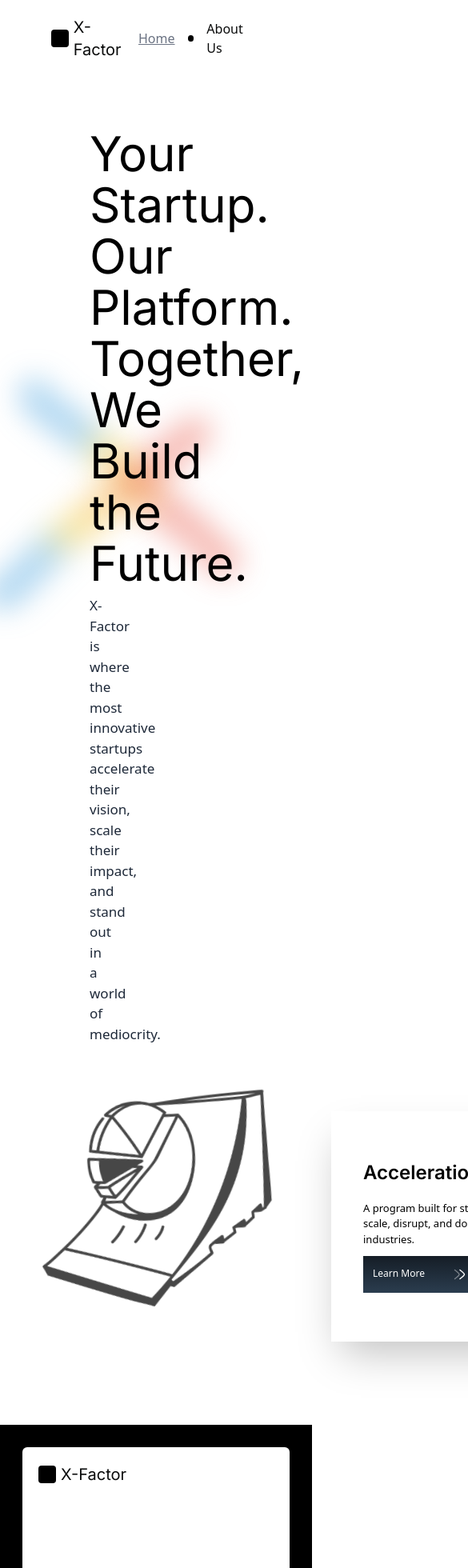
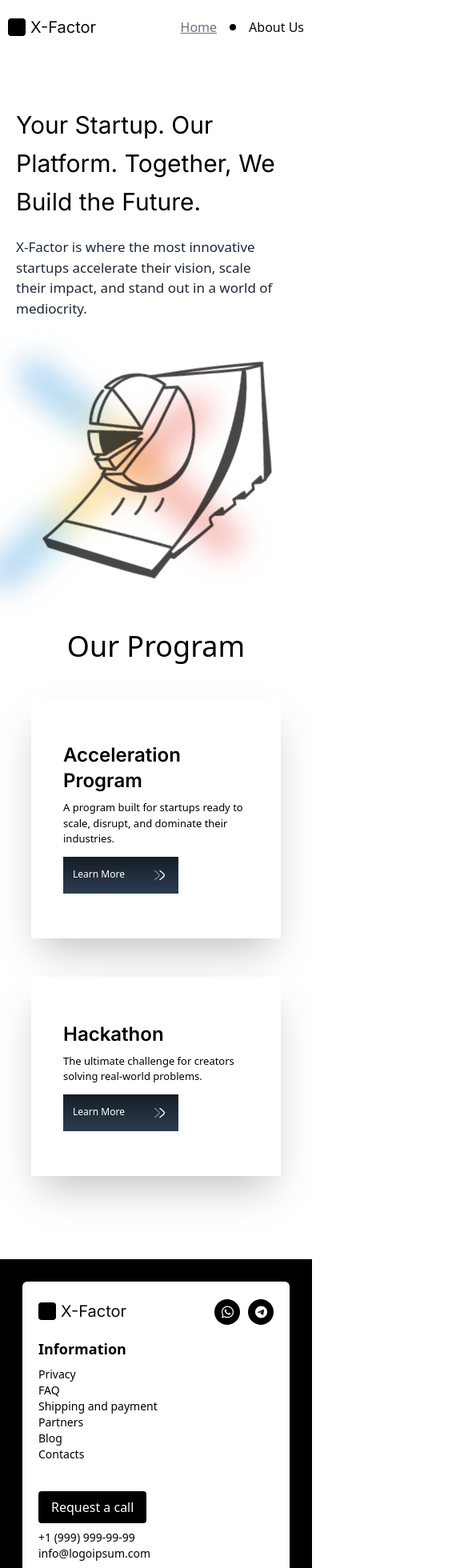
Before and after one commit to Pranali209/Xfactor, a React (Vite) app: page / in a window 390 px wide. Shown: the top 1960 px of the page at 80% size, 585 px wide, since content can reach past the window. Built offline with nearby package versions, Linux system fonts and the light colour scheme.

Commit message:
home page fix

```diff
--- a/src/App.css
+++ b/src/App.css
@@ -254,3 +254,16 @@ h1 {
     --cardTopPadding: 1.5em;
     --cardMargin: 2vw;
   }
+
+  @media (max-width: 768px) {
+    .slider-container {
+    display: flex;
+    transition: transform 1s ease-in-out;
+    width: 90%;
+  }
+  .slide {
+    flex: 0 0 80%;
+
+    width: 80%;
+  }
+  }
--- a/src/App.jsx
+++ b/src/App.jsx
@@ -6,7 +6,7 @@ import Header from './Component/Headers'
 import Home from './Pages/Home'
 
 function App() {
-  const [count, setCount] = useState(0)
+
 
   return (
     <>
--- a/src/Component/Footer/index.jsx
+++ b/src/Component/Footer/index.jsx
@@ -4,17 +4,17 @@ import Heading from '../Heading'
 function Footer() {
   return (
     <div className='bg-black p-7 '>
-      <footer className="">
-        <div className="flex flex-col md:flex-row text-black justify-between items-start
-        bg-white rounded-md p-5    h-72">
-          <div className="mb-4 md:mb-0 ">
+      <footer className=" lg:block">
+        <div className="flex  max-md:flex-col text-black justify-between items-start
+        bg-white rounded-md p-5    h-72 max-md:h-auto">
+          <div className="mb-4 md:mb-0 max-md:flex  max-md:w-full justify-between ">
             <div className="flex items-center">
               <div className="w-5.5 h-5.5 rounded-sm bg-black flex justify-center items-center  mr-1.5">
 
               </div>
               <h1 className="text-xl  text-[#0a0b0b]">X-Factor</h1>
             </div>
-            <div className="flex mt-40 space-x-2.5 ">
+            <div className="flex mt-40 max-md:mt-0.5 space-x-2.5 ">
               <a href="#" className="text-black hover:text-gray-300 bg-black h-8  w-8 rounded-full flex justify-center items-center">
                 <svg xmlns="http://www.w3.org/2000/svg" viewBox="0 0 448 512" height="18" width="15">
                   <path fill="#fffefa" d="M380.9 97.1C339 55.1 283.2 32 223.9 32c-122.4 0-222 99.6-222 222 0 39.1 10.2 77.3 29.6 111L0 480l117.7-30.9c32.4 17.7 68.9 27 106.1 27h.1c122.3 0 224.1-99.6 224.1-222 0-59.3-25.2-115-67.1-157zm-157 341.6c-33.2 0-65.7-8.9-94-25.7l-6.7-4-69.8 18.3L72 359.2l-4.4-7c-18.5-29.4-28.2-63.3-28.2-98.2 0-101.7 82.8-184.5 184.6-184.5 49.3 0 95.6 19.2 130.4 54.1 34.8 34.9 56.2 81.2 56.1 130.5 0 101.8-84.9 184.6-186.6 184.6zm101.2-138.2c-5.5-2.8-32.8-16.2-37.9-18-5.1-1.9-8.8-2.8-12.5 2.8-3.7 5.6-14.3 18-17.6 21.8-3.2 3.7-6.5 4.2-12 1.4-32.6-16.3-54-29.1-75.5-66-5.7-9.8 5.7-9.1 16.3-30.3 1.8-3.7 .9-6.9-.5-9.7-1.4-2.8-12.5-30.1-17.1-41.2-4.5-10.8-9.1-9.3-12.5-9.5-3.2-.2-6.9-.2-10.6-.2-3.7 0-9.7 1.4-14.8 6.9-5.1 5.6-19.4 19-19.4 46.3 0 27.3 19.9 53.7 22.6 57.4 2.8 3.7 39.1 59.7 94.8 83.8 35.2 15.2 49 16.5 66.6 13.9 10.7-1.6 32.8-13.4 37.4-26.4 4.6-13 4.6-24.1 3.2-26.4-1.3-2.5-5-3.9-10.5-6.6z" /></svg>
@@ -25,9 +25,9 @@ function Footer() {
               </a>
             </div>
           </div>
-          <div className="text-black">
+          <div className="text-black ">
             <h3 className="text-lg font-bold mb-2">Information</h3>
-            <ul className="text-sm">
+            <ul className="text-sm  ">
               <li>
                 <a href="#" className="hover:text-gray-300">Privacy</a>
               </li>
@@ -50,7 +50,7 @@ function Footer() {
               </li>
             </ul>
           </div>
-          <div className="text-black">
+          <div className="text-black max-md:mt-9">
             <button className="bg-black text-white px-4 py-2 rounded hover:bg-gray-800">
               Request a call
             </button>
@@ -59,14 +59,15 @@ function Footer() {
           </div>
         </div>
       </footer>
-      <div class="bg-black mt-8 py-4 text-white flex justify-between  mr-14">
+      <div class="bg-black mt-8 py-4 text-white flex max-md:flex-col justify-between  mr-14 max-md:mr-1.5">
 
-        <h1 className="text-4xl  text-left font-bold">Your Startup. Our Platform. <br /> Together, We Build the Future</h1>
+        <h1 className="text-4xl  max-md:text-2xl text-left font-bold">Your Startup. Our Platform. <br /> Together, We Build the Future</h1>
         <div class="flex flex-col justify-center mt-4">
           <Heading className="text-sm text-white mb-2.5" text="Just send us your contact email and we will contact you. " />
           <div>
-            <input type="email" placeholder="Your Email" className="bg-black rounded-lg text-white px-4 w-96 border-[1px] border-white py-2 focus:outline-none focus:ring-2 focus:ring-gray-600" />
-            <button className=" text-white -ml-5 ">→</button>
+            <input type="email" placeholder="Your Email" className="bg-black rounded-lg text-white
+            px-4 w-96 max-md:w-fit border-[1px] border-white py-2 focus:outline-none focus:ring-2 focus:ring-gray-600" />
+            <button className=" text-white -ml-5 max-md:-ml-6 ">→</button>
           </div>
 
         </div>
--- a/src/Component/Headers/index.jsx
+++ b/src/Component/Headers/index.jsx
@@ -5,7 +5,7 @@ import { useNavigate , Link} from 'react-router-dom'
 function Header() {
 
   return (
-    <header className="flex justify-between items-center mb-8 px-16 py-5">
+    <header className="flex justify-between items-center mb-8 px-16 py-5 max-md:px-2.5">
     <div className="flex items-center">
       <div className="w-5.5 h-5.5 rounded-sm bg-black flex justify-center items-center  mr-1.5">
 
--- a/src/Component/box/index.jsx
+++ b/src/Component/box/index.jsx
@@ -3,9 +3,9 @@ import Button from '../Button'
 
 function Box({ heading, txt , onClick }) {
     return (
-        <div className='bg-white shadow-2xl w-[21rem] p-5 py-14 px-10 h-72 m-6 justify-around flex flex-col  '>
+        <div className='bg-white  max-md:mr-5 shadow-2xl w-[21rem] p-5 py-14 px-10 h-72 m-6 justify-around flex flex-col  max-md:ml-5  slide '>
             <h1 className='text-2xl font-semibold'>{heading}</h1>
-            <p className='text-[13px] mt-2'>{txt}</p>
+            <p className='text-[13px] mt-2 max-md:mb-3'>{txt}</p>
             <Button txt = "Learn More" onClick={onClick}/>
         </div>
     )
--- a/src/Pages/Home.jsx
+++ b/src/Pages/Home.jsx
@@ -1,4 +1,4 @@
-import React from 'react'
+import React ,{ useEffect , useState} from 'react'
 import Heading from '../Component/Heading'
 import Ximage from '../assets/bg-x.svg'
 import Wheel from '../assets/wheel.svg'
@@ -9,6 +9,14 @@ import { Navigate, useNavigate } from 'react-router-dom'
 
 function Home() {
   const navigate = useNavigate()
+  const [currentIndex , setCurrentIndex] = useState(0);
+useEffect(() => {
+
+  const interval = setInterval(() => {
+    setCurrentIndex((prevIndex) => (prevIndex + 1) % 2);
+  }, 3000);
+  return () => clearInterval(interval);
+}, [])
   const heroBox = [
     {
       id:1,
@@ -37,13 +45,13 @@ function Home() {
     <div >
     <Header/>
     <div id="Hero" className='backX ' >
-    <h1  className= " text-6xl text-black text-left text-normal  px-28 mt-16 leading-16">
+    <h1  className= " text-6xl text-black text-left text-normal  px-28 mt-16 leading-16 max-md:px-5 max-md:text-3xl max-md:leading-12">
             Your Startup. Our <br/> Platform. Together, We <br/>Build the Future. </h1>
-            <p className = " text-[17px] mt-2  text-left px-28 pr-[33rem] text-gray-800"  >X-Factor is where the most innovative startups accelerate their vision, scale <br/>
+            <p className = " text-[17px] mt-2 max-md:mt-5 text-left px-28 max-md:px-5  pr-[33rem] text-gray-800"  >X-Factor is where the most innovative startups accelerate their vision, scale <br/>
              their impact, and stand out in a world of mediocrity.</p>
 
     </div>
-    <section className='flex  justify-around items-center'>
+    <section className='flex  max-md:flex-col justify-around items-center'>
          <img src={Wheel} alt="wheel"  />
 
          <div className=' '>
@@ -51,7 +59,10 @@ function Home() {
           <Heading className= "text-4xl mb-5 text-center mx-auto " as ="h1" text= "Our Program" />
 
 
-         <div className='flex justify-between'>
+
+            <div className='flex justify-between  max-md:flex-col max-md:items-center'
+              >
+
          {
             heroBox.map((item) => {
               return (
@@ -59,9 +70,10 @@ function Home() {
               )
            })
           }
+            </div>
          </div>
 
-         </div>
+
 
          </section>
           <section id="footer" className='mt-20'>
```
